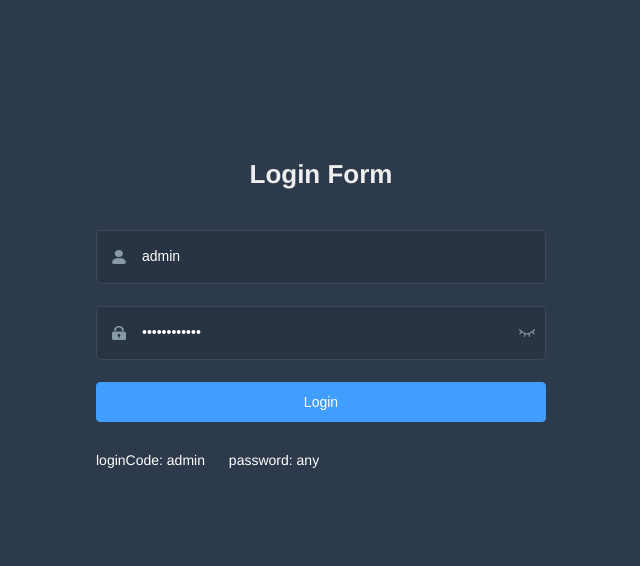
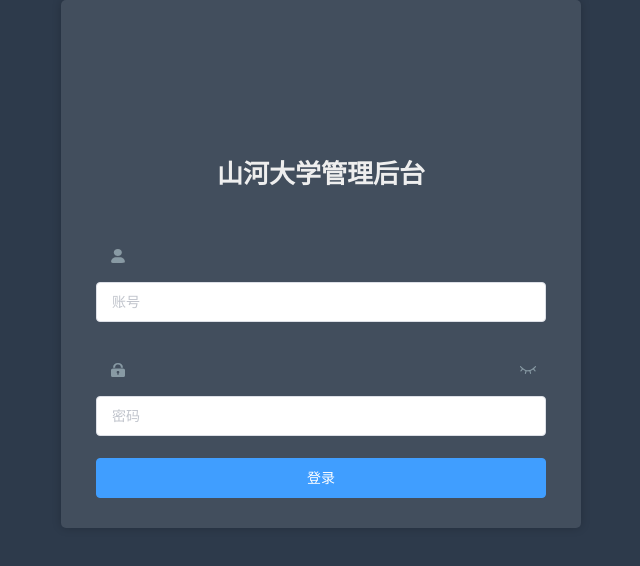
Before and after one commit to yxx-z/shu-admin-web, a Vue app: page /#/login in a window 1280 px wide. Shown: the top 566 px of the page, without its empty margins (319-959 px from the left). Built offline with nearby package versions, Linux system fonts and the light colour scheme.

Commit message:
文字修改

```diff
--- a/src/router/index.js
+++ b/src/router/index.js
@@ -66,7 +66,7 @@ export const constantRoutes = [
         path: 'table',
         name: 'Table',
         component: () => import('@/views/table/index'),
-        meta: { title: '表格', icon: 'table' }
+        meta: { title: '用户列表', icon: 'table' }
       },
       {
         path: 'tree',
--- a/src/settings.js
+++ b/src/settings.js
@@ -1,6 +1,6 @@
 module.exports = {
 
-  title: '后台管理系统',
+  title: '山河大学后台管理系统',
 
   /**
    * @type {boolean} true | false
--- a/src/views/login/index.vue
+++ b/src/views/login/index.vue
@@ -1,9 +1,8 @@
 <template>
   <div class="login-container">
     <el-form ref="loginForm" :model="loginForm" :rules="loginRules" class="login-form" auto-complete="on" label-position="left">
-
       <div class="title-container">
-        <h3 class="title">Login Form</h3>
+        <h3 class="title">山河大学管理后台</h3>
       </div>
 
       <el-form-item prop="loginCode">
@@ -13,7 +12,7 @@
         <el-input
           ref="loginCode"
           v-model="loginForm.loginCode"
-          placeholder="loginCode"
+          placeholder="账号"
           name="loginCode"
           type="text"
           tabindex="1"
@@ -30,7 +29,7 @@
           ref="password"
           v-model="loginForm.password"
           :type="passwordType"
-          placeholder="Password"
+          placeholder="密码"
           name="password"
           tabindex="2"
           auto-complete="on"
@@ -41,13 +40,7 @@
         </span>
       </el-form-item>
 
-      <el-button :loading="loading" type="primary" style="width:100%;margin-bottom:30px;" @click.native.prevent="handleLogin">Login</el-button>
-
-      <div class="tips">
-        <span style="margin-right:20px;">loginCode: admin</span>
-        <span> password: any</span>
-      </div>
-
+      <el-button :loading="loading" type="primary" style="width:100%;margin-bottom:30px;" @click.native.prevent="handleLogin">登录</el-button>
     </el-form>
   </div>
 </template>
@@ -67,15 +60,15 @@ export default {
     // }
     const validatePassword = (rule, value, callback) => {
       if (value.length < 6) {
-        callback(new Error('The password can not be less than 6 digits'))
+        callback(new Error('密码长度必须在6-15位之间'))
       } else {
         callback()
       }
     }
     return {
       loginForm: {
-        loginCode: 'admin',
-        password: 'shuniversity'
+        loginCode: '',
+        password: ''
       },
       loginRules: {
         loginCode: [{ required: true, trigger: 'blur' }],
@@ -126,56 +119,10 @@ export default {
 </script>
 
 <style lang="scss">
-/* 修复input 背景不协调 和光标变色 */
-/* Detail see https://github.com/PanJiaChen/vue-element-admin/pull/927 */
-
-$bg:#283443;
-$light_gray:#fff;
+$bg: #2d3a4b;
+$dark_gray: #889aa4;
+$light_gray: #eee;
 $cursor: #fff;
-
-@supports (-webkit-mask: none) and (not (cater-color: $cursor)) {
-  .login-container .el-input input {
-    color: $cursor;
-  }
-}
-
-/* reset element-ui css */
-.login-container {
-  .el-input {
-    display: inline-block;
-    height: 47px;
-    width: 85%;
-
-    input {
-      background: transparent;
-      border: 0px;
-      -webkit-appearance: none;
-      border-radius: 0px;
-      padding: 12px 5px 12px 15px;
-      color: $light_gray;
-      height: 47px;
-      caret-color: $cursor;
-
-      &:-webkit-autofill {
-        box-shadow: 0 0 0px 1000px $bg inset !important;
-        -webkit-text-fill-color: $cursor !important;
-      }
-    }
-  }
-
-  .el-form-item {
-    border: 1px solid rgba(255, 255, 255, 0.1);
-    background: rgba(0, 0, 0, 0.1);
-    border-radius: 5px;
-    color: #454545;
-  }
-}
-</style>
-
-<style lang="scss" scoped>
-$bg:#2d3a4b;
-$dark_gray:#889aa4;
-$light_gray:#eee;
 
 .login-container {
   min-height: 100%;
@@ -190,17 +137,20 @@ $light_gray:#eee;
     padding: 160px 35px 0;
     margin: 0 auto;
     overflow: hidden;
+    background-color: rgba(255, 255, 255, 0.1);
+    border-radius: 5px;
+    box-shadow: 0px 0px 10px rgba(0, 0, 0, 0.2);
   }
 
-  .tips {
-    font-size: 14px;
-    color: #fff;
-    margin-bottom: 10px;
+  .title-container {
+    position: relative;
 
-    span {
-      &:first-of-type {
-        margin-right: 16px;
-      }
+    .title {
+      font-size: 26px;
+      color: $light_gray;
+      margin: 0 auto 40px auto;
+      text-align: center;
+      font-weight: bold;
     }
   }
 
@@ -210,18 +160,6 @@ $light_gray:#eee;
     vertical-align: middle;
     width: 30px;
     display: inline-block;
-  }
-
-  .title-container {
-    position: relative;
-
-    .title {
-      font-size: 26px;
-      color: $light_gray;
-      margin: 0px auto 40px auto;
-      text-align: center;
-      font-weight: bold;
-    }
   }
 
   .show-pwd {
--- a/src/views/rotation/index.vue
+++ b/src/views/rotation/index.vue
@@ -35,7 +35,7 @@
               <el-upload
                 class="upload"
                 drag
-                action="http://127.0.0.1:6059/file/upload"
+                action="https://api.shu.edu.rs/file/upload"
                 :headers="header"
                 multiple
                 :on-success="handleSuccess"
--- a/vue.config.js
+++ b/vue.config.js
@@ -6,7 +6,7 @@ function resolve(dir) {
   return path.join(__dirname, dir)
 }
 
-const name = defaultSettings.title || '后台管理系统' // page title
+const name = defaultSettings.title || '山河大学后台管理系统' // page title
 
 // If your port is set to 80,
 // use administrator privileges to execute the command line.
```
Also changed, not shown: 2 other files (tests, documents, lock files or other folders).
